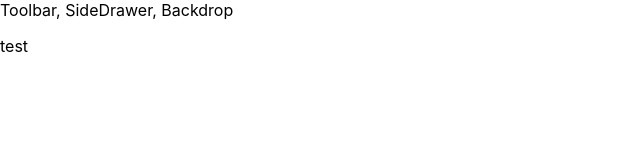
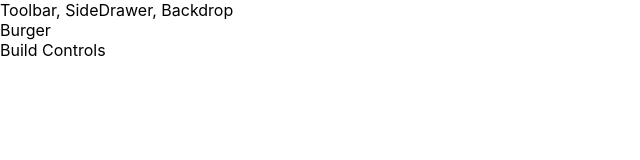
Before and after one commit to tysonwilliams/burger-builder, a React (Create React App) app: page / in a window 1280 px wide. Shown: the top 160 px of the page, without its empty margins (0-640 px from the left). Built offline with nearby package versions, Linux system fonts and the light colour scheme.

Commit message:
Create BurgerBuilder component Create component Add to App.js

```diff
--- a/src/App.js
+++ b/src/App.js
@@ -1,12 +1,13 @@
 import React, { Component } from "react";
 import Layout from "./components/Layout/Layout.js";
+import BurgerBuilder from './containers/BurgerBuilder/BurgerBuilder.js';
 
 class App extends Component {
   render() {
     return (
       <div>
         <Layout>
-          <p>test</p>
+          <BurgerBuilder />
         </Layout>
       </div>
     );
--- /dev/null
+++ b/src/containers/BurgerBuilder/BurgerBuilder.js
@@ -0,0 +1,16 @@
+import React, { Component } from 'react';
+import Aux from '../../hoc/Aux.js';
+
+class BurgerBuilder extends Component {
+
+  render () {
+    return (
+      <Aux>
+        <div>Burger</div>
+        <div>Build Controls</div>
+      </Aux>
+    );
+  }
+}
+
+export default BurgerBuilder;
```
